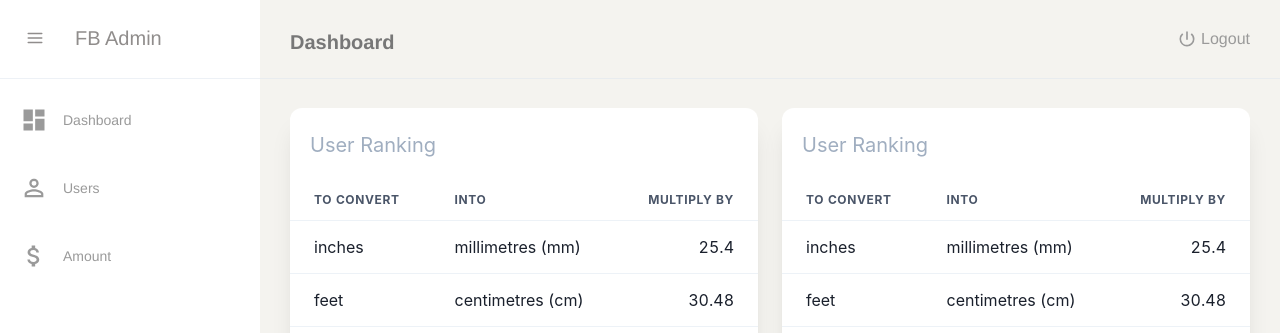
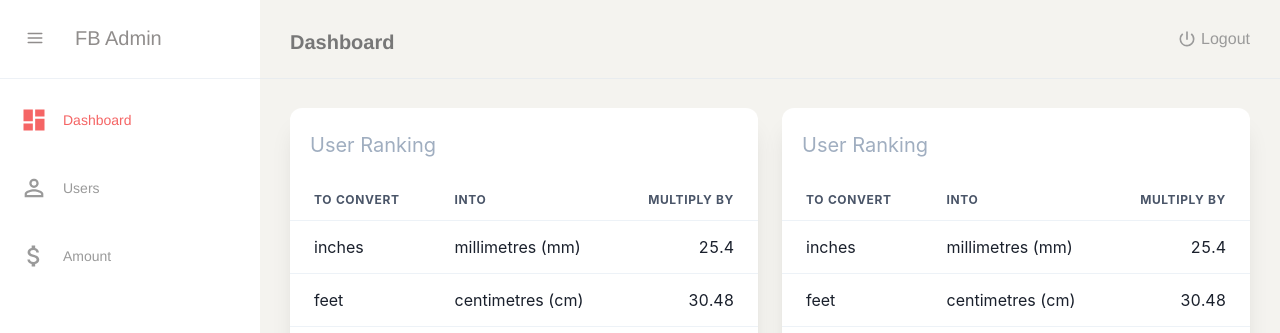
Before and after one commit to sitogi/my-admin-template, a React (Create React App) app: page / in a window 1280 px wide. Shown: the top 333 px of the page. Built offline with nearby package versions, Linux system fonts and the light colour scheme; no server answers; sample sign-in values are in the browser's storage.

Commit message:
Add sidebar clicked actions

```diff
--- /dev/null
+++ b/src/components/molecules/SidebarItem/SidebarItem.tsx
@@ -0,0 +1,48 @@
+import React, { FC, Fragment } from 'react';
+import { Flex, Icon, Text } from '@chakra-ui/react';
+import { IconType } from 'react-icons';
+import { PageTitle } from 'features/sidebar';
+
+export interface SidebarItemProps {
+  icon: IconType;
+  active: boolean;
+  expanded: boolean;
+  label: PageTitle;
+  onClicked: (pageTitle: PageTitle) => void;
+}
+
+const SidebarItem: FC<SidebarItemProps> = ({ icon, active, expanded, label, onClicked }) => {
+  const iconAndLabel = (
+    <Fragment>
+      <Icon as={icon} w={7} h={7} mt="6px" ml="20px" />
+      {expanded && (
+        <Text mt="7px" ml="15px" fontSize="14px" fontWeight="300">
+          {label}
+        </Text>
+      )}
+    </Fragment>
+  );
+
+  if (active) {
+    return (
+      <Flex alignItems="center" h="60px" color="red.400">
+        {iconAndLabel}
+      </Flex>
+    );
+  }
+
+  return (
+    <Flex
+      alignItems="center"
+      h="60px"
+      color="#9a9a9a"
+      cursor="pointer"
+      _hover={{ color: 'teal.400' }}
+      onClick={() => onClicked(label)}
+    >
+      {iconAndLabel}
+    </Flex>
+  );
+};
+
+export default SidebarItem;
--- /dev/null
+++ b/src/components/molecules/SidebarItem/SidebarItemContainer.tsx
@@ -0,0 +1,26 @@
+import React, { FC } from 'react';
+import { IconType } from 'react-icons';
+import { PageTitle, sidebarSlice } from 'features/sidebar';
+import { useDispatch } from 'react-redux';
+import { useHistory } from 'react-router';
+import SidebarItem from './SidebarItem';
+
+const SidebarItemContainer: FC<{ icon: IconType; active: boolean; expanded: boolean; label: PageTitle }> = ({
+  icon,
+  active,
+  expanded,
+  label,
+}) => {
+  const dispatch = useDispatch();
+  const history = useHistory();
+  const { setActivePage } = sidebarSlice.actions;
+
+  const onClicked = (pageTitle: PageTitle) => {
+    dispatch(setActivePage(pageTitle));
+    history.push(pageTitle);
+  };
+
+  return <SidebarItem icon={icon} expanded={expanded} active={active} label={label} onClicked={onClicked} />;
+};
+
+export default SidebarItemContainer;
--- a/src/components/organisms/PageHeader/PageHeader.tsx
+++ b/src/components/organisms/PageHeader/PageHeader.tsx
@@ -16,12 +16,12 @@ const headerCss = css`
   background-color: #f4f3ef;
 `;
 
-const PageHeader: FC<{ currentPageTitle?: string }> = ({ currentPageTitle = 'Dashboard' }) => (
+const PageHeader: FC<{ activePageTitle?: string }> = ({ activePageTitle = 'Dashboard' }) => (
   <div css={headerCss}>
     <VerticallyCentered>
       <Flex>
         <Box mt="5px" ml="30px">
-          {currentPageTitle}
+          {activePageTitle}
         </Box>
         <Spacer />
         <Box mr="30px">
--- /dev/null
+++ b/src/components/organisms/PageHeader/PageHeaderContainer.tsx
@@ -0,0 +1,13 @@
+import React, { FC } from 'react';
+import { useSelector } from 'react-redux';
+import { RootState } from 'store';
+import { PageTitle } from 'features/sidebar';
+import PageHeader from 'components/organisms/PageHeader/PageHeader';
+
+const PageHeaderContainer: FC = () => {
+  const activePage = useSelector<RootState, PageTitle>((state) => state.sidebar.activePage);
+
+  return <PageHeader activePageTitle={activePage} />;
+};
+
+export default PageHeaderContainer;
--- a/src/components/pages/AdminBaseFrame/AdminBaseFrame.tsx
+++ b/src/components/pages/AdminBaseFrame/AdminBaseFrame.tsx
@@ -2,10 +2,10 @@
 import React, { FC, Fragment } from 'react'; // eslint-disable-line @typescript-eslint/no-unused-vars
 import { css, jsx } from '@emotion/react';
 import { Route, Switch } from 'react-router';
+import { Box, Grid, Table, TableCaption, Tbody, Td, Text, Th, Thead, Tr } from '@chakra-ui/react';
 import { PATH_ROOT } from 'components/organisms/RouteManager/RouteManager';
 import SidebarContainer from 'components/templates/Sidebar/SidebarContainer';
-import PageHeader from 'components/organisms/PageHeader/PageHeader';
-import { Box, Grid, Table, TableCaption, Tbody, Td, Text, Th, Thead, Tr } from '@chakra-ui/react';
+import PageHeaderContainer from 'components/organisms/PageHeader/PageHeaderContainer';
 
 const containerCss = css`
   display: flex;
@@ -106,7 +106,7 @@ const AdminBaseFrame: FC = () => {
           <SidebarContainer />
         </aside>
         <main css={mainCss}>
-          <PageHeader />
+          <PageHeaderContainer />
           <div css={contentsCss}>
             <Switch>
               <Route exact path={PATH_ROOT} component={DummyContent} />
--- a/src/components/templates/Sidebar/Sidebar.tsx
+++ b/src/components/templates/Sidebar/Sidebar.tsx
@@ -1,12 +1,13 @@
 /** @jsx jsx */
 import React, { FC } from 'react'; // eslint-disable-line @typescript-eslint/no-unused-vars
 import { css, jsx } from '@emotion/react';
-import { Box, Center, Divider, Flex, Icon, IconButton, Text, VStack } from '@chakra-ui/react';
+import { Box, Center, Divider, Flex, IconButton, VStack } from '@chakra-ui/react';
 import { HamburgerIcon } from '@chakra-ui/icons';
-import { IconType } from 'react-icons';
 import { MdAttachMoney, MdDashboard, MdPersonOutline } from 'react-icons/md';
 import { HEADER_HEIGHT_PX, SIDEBAR_WIDTH_PX } from 'components/styleConstants';
 import VerticallyCentered from 'components/molecules/VerticalyCentered/VertialyCentered';
+import SidebarItemContainer from 'components/molecules/SidebarItem/SidebarItemContainer';
+import { PageTitle } from 'features/sidebar';
 
 const sidebarCss = css`
   flex: 0 0 auto;
@@ -70,17 +71,6 @@ const appTitle = (hamburgerClicked: () => void) => (
   </Box>
 );
 
-const menuItem = (icon: IconType, label?: string) => (
-  <Flex alignItems="center" h="60px" color="#9a9a9a" cursor="pointer" _hover={{ color: 'teal.400' }}>
-    <Icon as={icon} w={7} h={7} mt="6px" ml="20px" />
-    {label && (
-      <Text mt="7px" ml="15px" fontSize="14px" fontWeight="300">
-        {label}
-      </Text>
-    )}
-  </Flex>
-);
-
 const hamburgerButton = (hamburgerClicked: () => void) => (
   <Box h={HEADER_HEIGHT_PX}>
     <VerticallyCentered>
@@ -100,16 +90,20 @@ const hamburgerButton = (hamburgerClicked: () => void) => (
   </Box>
 );
 
-const Sidebar: FC<{ visible: boolean; hamburgerClicked: () => void }> = ({ visible, hamburgerClicked }) => {
+const Sidebar: FC<{ visible: boolean; hamburgerClicked: () => void; activePage: PageTitle }> = ({
+  visible,
+  hamburgerClicked,
+  activePage,
+}) => {
   if (visible) {
     return (
       <div css={sidebarCss}>
         <VStack align="stretch">
           {appTitle(hamburgerClicked)}
           <Divider />
-          {menuItem(MdDashboard, 'Dashboard')}
-          {menuItem(MdPersonOutline, 'Users')}
-          {menuItem(MdAttachMoney, 'Amount')}
+          <SidebarItemContainer icon={MdDashboard} active={activePage === 'Dashboard'} expanded label="Dashboard" />
+          <SidebarItemContainer icon={MdPersonOutline} active={activePage === 'Users'} expanded label="Users" />
+          <SidebarItemContainer icon={MdAttachMoney} active={activePage === 'Amount'} expanded label="Amount" />
         </VStack>
       </div>
     );
@@ -120,9 +114,14 @@ const Sidebar: FC<{ visible: boolean; hamburgerClicked: () => void }> = ({ visib
       <VStack align="stretch">
         {hamburgerButton(hamburgerClicked)}
         <Divider />
-        {menuItem(MdDashboard)}
-        {menuItem(MdPersonOutline)}
-        {menuItem(MdAttachMoney)}
+        <SidebarItemContainer
+          icon={MdDashboard}
+          active={activePage === 'Dashboard'}
+          expanded={false}
+          label="Dashboard"
+        />
+        <SidebarItemContainer icon={MdPersonOutline} active={activePage === 'Users'} expanded={false} label="Users" />
+        <SidebarItemContainer icon={MdAttachMoney} active={activePage === 'Amount'} expanded={false} label="Amount" />
       </VStack>
     </div>
   );
--- a/src/components/templates/Sidebar/SidebarContainer.tsx
+++ b/src/components/templates/Sidebar/SidebarContainer.tsx
@@ -1,12 +1,14 @@
-/** @jsx jsx */
-import React, { FC, useState } from 'react'; // eslint-disable-line @typescript-eslint/no-unused-vars
-import { jsx } from '@emotion/react';
+import React, { FC, useState } from 'react';
 import Sidebar from 'components/templates/Sidebar/Sidebar';
+import { useSelector } from 'react-redux';
+import { RootState } from 'store';
+import { PageTitle } from 'features/sidebar';
 
 const SidebarContainer: FC = () => {
   const [visible, setVisible] = useState<boolean>(true);
+  const activePage = useSelector<RootState, PageTitle>((state) => state.sidebar.activePage);
 
-  return <Sidebar visible={visible} hamburgerClicked={() => setVisible(!visible)} />;
+  return <Sidebar visible={visible} hamburgerClicked={() => setVisible(!visible)} activePage={activePage} />;
 };
 
 export default SidebarContainer;
--- a/src/features/counter/counter-actions.ts
+++ /dev/null
@@ -1,6 +0,0 @@
-import { createAction } from '@reduxjs/toolkit';
-
-const FEATURE = 'counter';
-export const added = createAction<number>(`${FEATURE}/added`);
-export const decremented = createAction(`${FEATURE}/decremented`);
-export const incremented = createAction(`${FEATURE}/incremented`);
--- a/src/features/sidebar.ts
+++ b/src/features/sidebar.ts
@@ -1,10 +1,13 @@
 import { createSlice, PayloadAction } from '@reduxjs/toolkit';
+
+export type PageTitle = 'Dashboard' | 'Users' | 'Amount';
 
 export type SidebarState = {
   visible: boolean;
+  activePage: PageTitle;
 };
 
-const initialState: SidebarState = { visible: true };
+const initialState: SidebarState = { visible: true, activePage: 'Dashboard' };
 
 export const sidebarSlice = createSlice({
   name: 'sidebar',
@@ -14,5 +17,9 @@ export const sidebarSlice = createSlice({
       ...state,
       visible: action.payload,
     }),
+    setActivePage: (state, action: PayloadAction<PageTitle>) => ({
+      ...state,
+      activePage: action.payload,
+    }),
   },
 });
--- a/src/features/sidebar/sidebar-actions.ts
+++ /dev/null
@@ -1,6 +0,0 @@
-import { createAction } from '@reduxjs/toolkit';
-
-const FEATURE = 'sidebar';
-
-// eslint-disable-next-line import/prefer-default-export
-export const setVisible = createAction<boolean>(`${FEATURE}/setVisible`);
```
Also changed, not shown: src/features/counter/counter-reducer.ts (deleted, +0 -16 lines), src/features/sidebar/sidebar-reducer.ts (deleted, +0 -19 lines).
